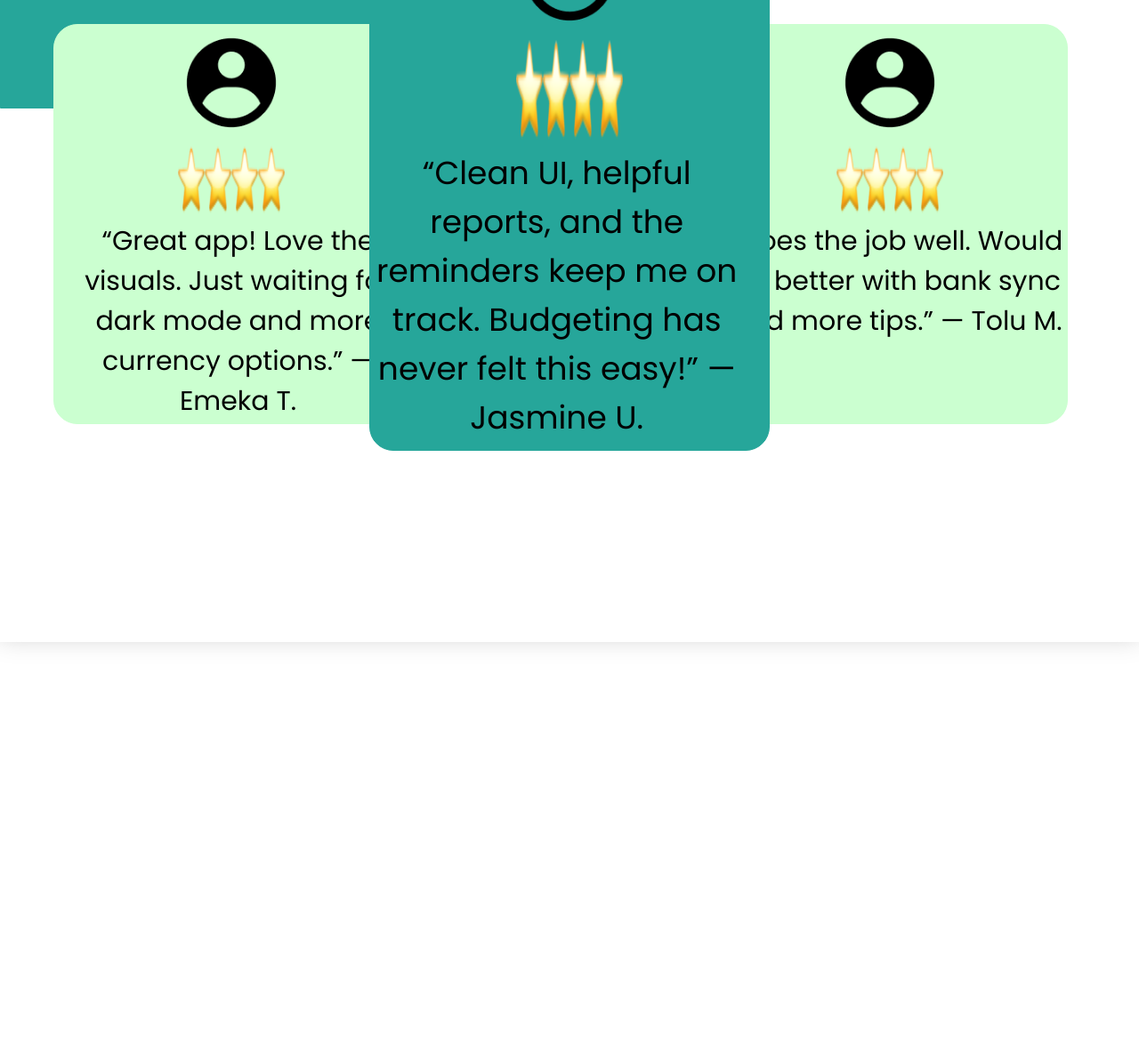
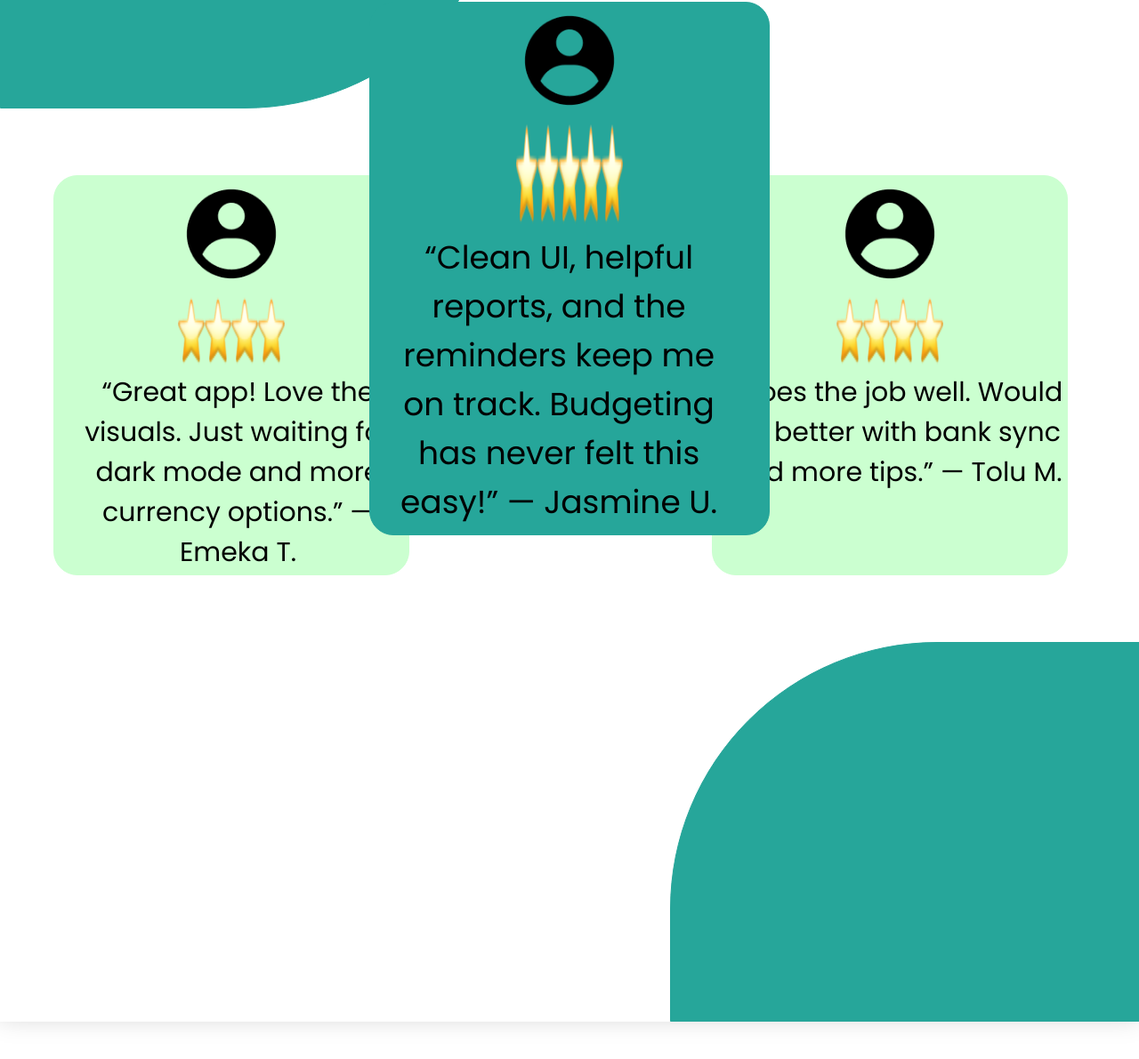
Before and after one commit to kelvin-damian/kelvin_codeKamp_task_03, a plain HTML site: page index.html in a window 1280 px wide. Shown: the part 3249-4440 px from the top of the page at 89% size. Before the commit the page ends 4406 px from the top, so only its background shows below. Drawn offline with Linux system fonts and the light colour scheme.

Commit message:
update on the interfaces

```diff
--- a/index.html
+++ b/index.html
@@ -170,7 +170,7 @@
 
             <div class="review_details_2">
                 <img src="./asset/images/ix_user-profile-filled.png" alt="user icon">
-                <img src="./asset/images/Our Features.png" alt="stars image" class="star">
+                <img src="./asset/images/Our Features2.png" alt="stars image" class="star">
                 <p class="detail_2">
                     “Clean UI, helpful reports, and the reminders keep me on track.
                     Budgeting has never felt this easy!”
--- a/styles/style.css
+++ b/styles/style.css
@@ -428,12 +428,16 @@ ul .menu_item{
     display: flex;
 }
 
-.testimonial_shape{
+.testimonial_shape,
+.testimonial_shape_2{
     width: 575px;
     height: 427px;
     border: solid 1px var(--nav-button-sign_up);
+    background-color: var(--nav-button-sign_up);
+}
+
+.testimonial_shape{
     border-bottom-right-radius: 300px;
-    background-color: var(--nav-button-sign_up);
 }
 
 .testimonial h3{
@@ -444,9 +448,10 @@ ul .menu_item{
 .reviews{
     display: flex;
     justify-content: center;
+    align-items: center;
     z-index: 1;
-    position: relative;
-    top: -95px;
+    /* position: relative;
+    top: -95px; */
     /* left: 75px; */
 }
 
@@ -512,7 +517,7 @@ ul .menu_item{
     width: 413px;
     height: 353px;
     font-size: 36px;
-    padding-left: 0.4rem;
+    padding-left: 0.7rem;
 }
 
 .review_1{
@@ -526,5 +531,7 @@ ul .menu_item{
 }
 
 .testimonial_shape_2{
-
+    border-top-left-radius: 300px;
+    position: relative;
+    left: 58.8%;
 }
```
Also changed, not shown: asset/images/Our Features2.png (added), asset/images/Our Features3.png (added).
